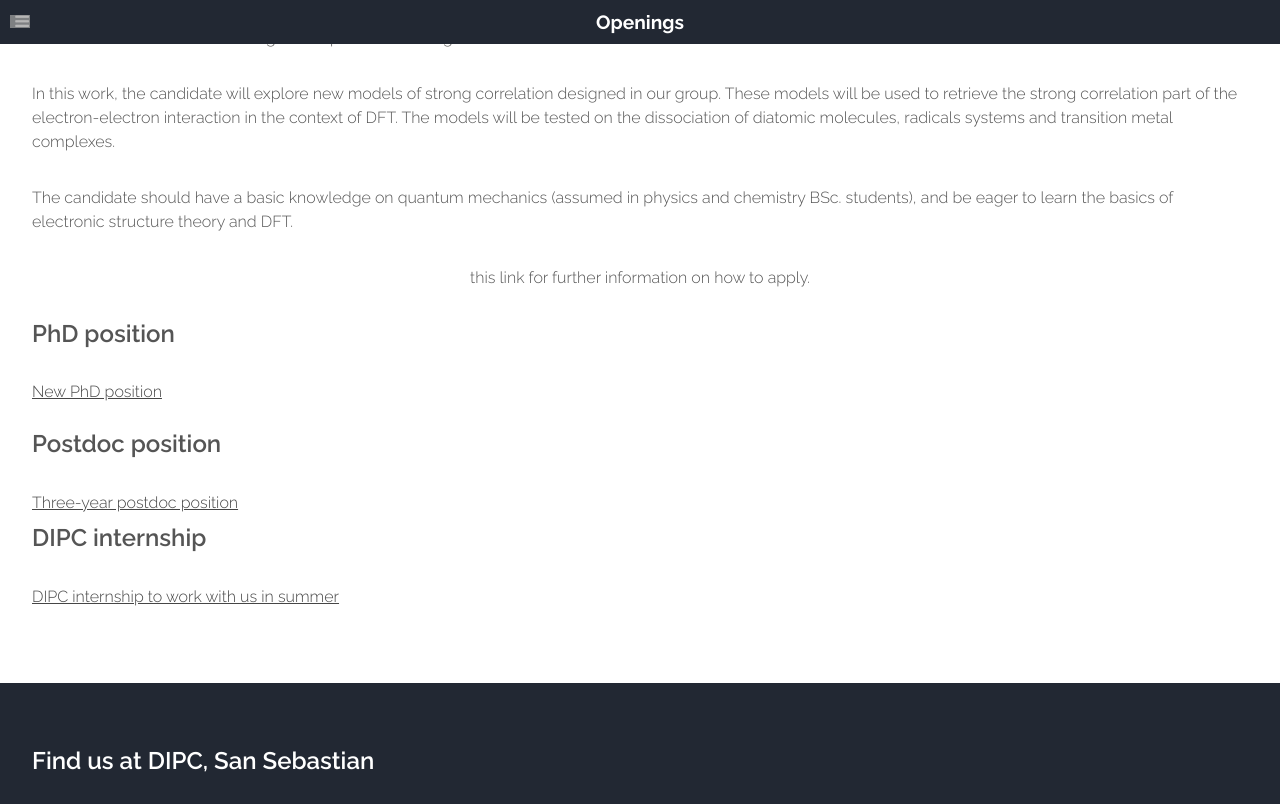
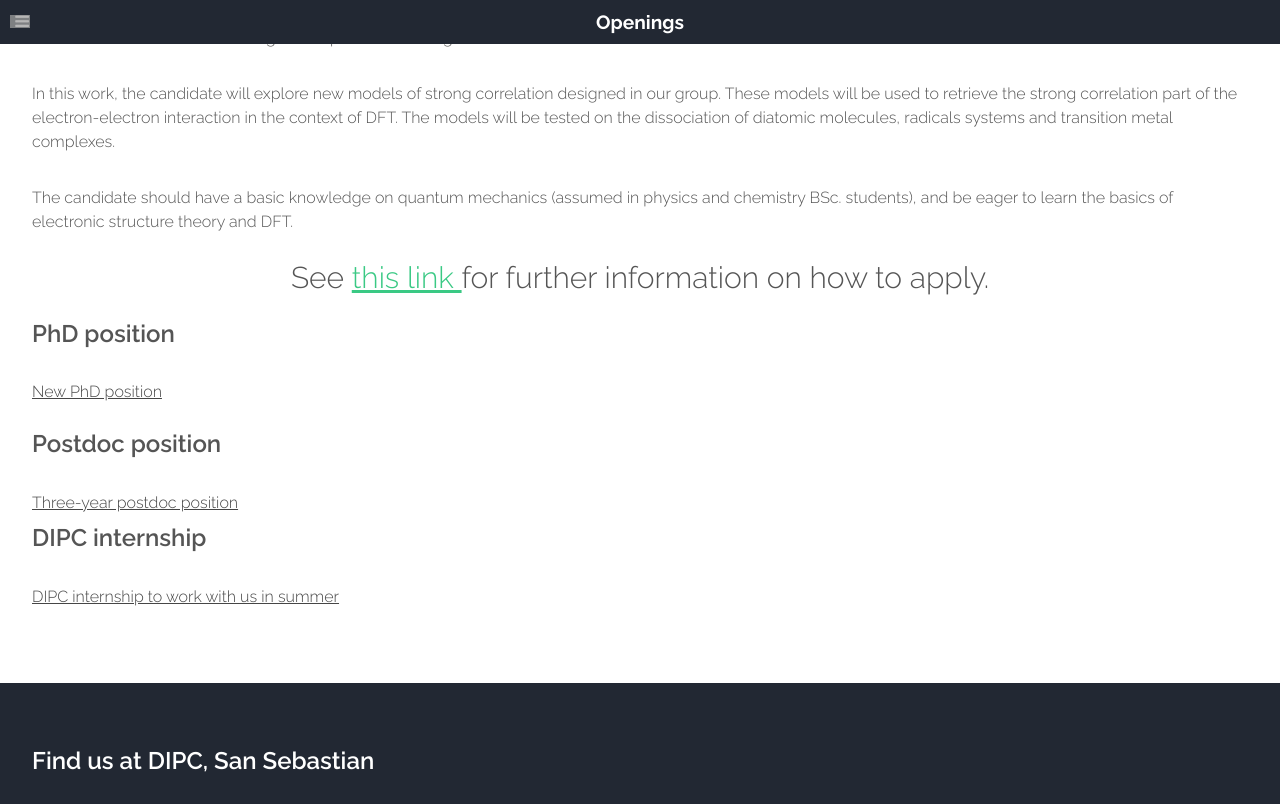
Before and after one commit to old-jekyll-templates/Horizons-Jekyll-Theme, a Jekyll site: the page built from openings.html, in a window 1280 px wide and 900 px high, scrolled down 1445 px, cut to the strip 0-804 px from the top of the window. Built offline with Jekyll 4.4.1, drawn with Linux system fonts in a browser that asks for light colours; some of the changed text lies outside the part shown; grey boxes are pictures that could not be loaded.

Commit message:
Update openings.html

```diff
--- a/openings.html
+++ b/openings.html
@@ -51,7 +51,7 @@ layout: main
                                    thus far remains unknown as a functional of the density and has to be approximated. In this regard,
                                    current density functional approximations are a far cry from predictable, and consequently, they do
                                    not show the desirable transferability among properties.</p>
-                                   <center style="font-size:30px><a href="{{ site.baseurl }}/offers/phd_offer_2021.pdf">Click</a> for details.</center>
+                                   <center style="font-size:30px"><a href="{{ site.baseurl }}/offers/phd_offer_2021.pdf">Click here</a> for details.</center>
 
 					<header class="major">
 					<a id="postdoc-position"><h2>Three-year postdoc position (Closed) </h2></a>
@@ -72,7 +72,7 @@ layout: main
 				<p>The cost of the electronic structure methods increases importantly with the system size. Among the computational methods available in the literature, density functional theory (DFT) is the one that provides a best comprise between accuracy and computational cost. Unfortunately, current density functional approximations (DFAs) fail to account for strong correlation and there are thus no cost-efficient methods to study large strongly correlated systems. In this sense, the inclusion of strong correlation in DFAs is one of the greatest present challenges in this field.</p>
 				<p>In this work, the candidate will explore new models of strong correlation designed in our group. These models will be used to retrieve the strong correlation part of the electron-electron interaction in the context of DFT. The models will be tested on the dissociation of diatomic molecules, radicals systems and transition metal complexes.</p>
 				<p>The candidate should have a basic knowledge on quantum mechanics (assumed in physics and chemistry BSc. students), and be eager to learn the basics of electronic structure theory and DFT.</p>
-			        <center style="font-size:30px>See <a href="http://internships.dipc.org/Strong_correlation.html">this link </a> for further information on how to apply.</center>
+			        <center style="font-size:30px">See <a href="http://internships.dipc.org/Strong_correlation.html">this link </a> for further information on how to apply.</center>
 					</section>
 				</div>
 
```
